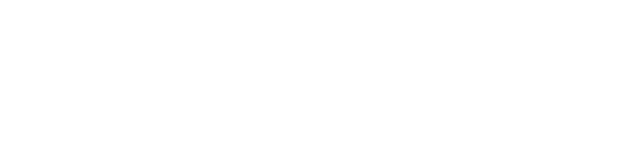
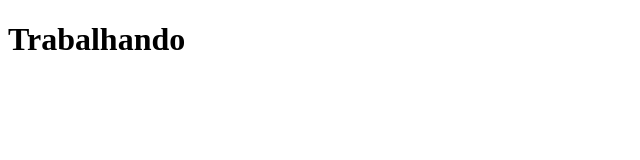
Before and after one commit to curioussdev/Multiplayer-browser-game, a website: page landing.html in a window 1280 px wide. Shown: the whole page, without its empty margins (0-640 px from the left). Drawn offline with Linux system fonts and the light colour scheme.

Commit message:
estruturando html

```diff
--- a/landing.html
+++ b/landing.html
@@ -7,6 +7,6 @@
     <title>Document</title>
 </head>
 <body>
-
+    <h1>Trabalhando</h1>
 </body>
 </html>
```
Also changed, not shown: README.md (added).
